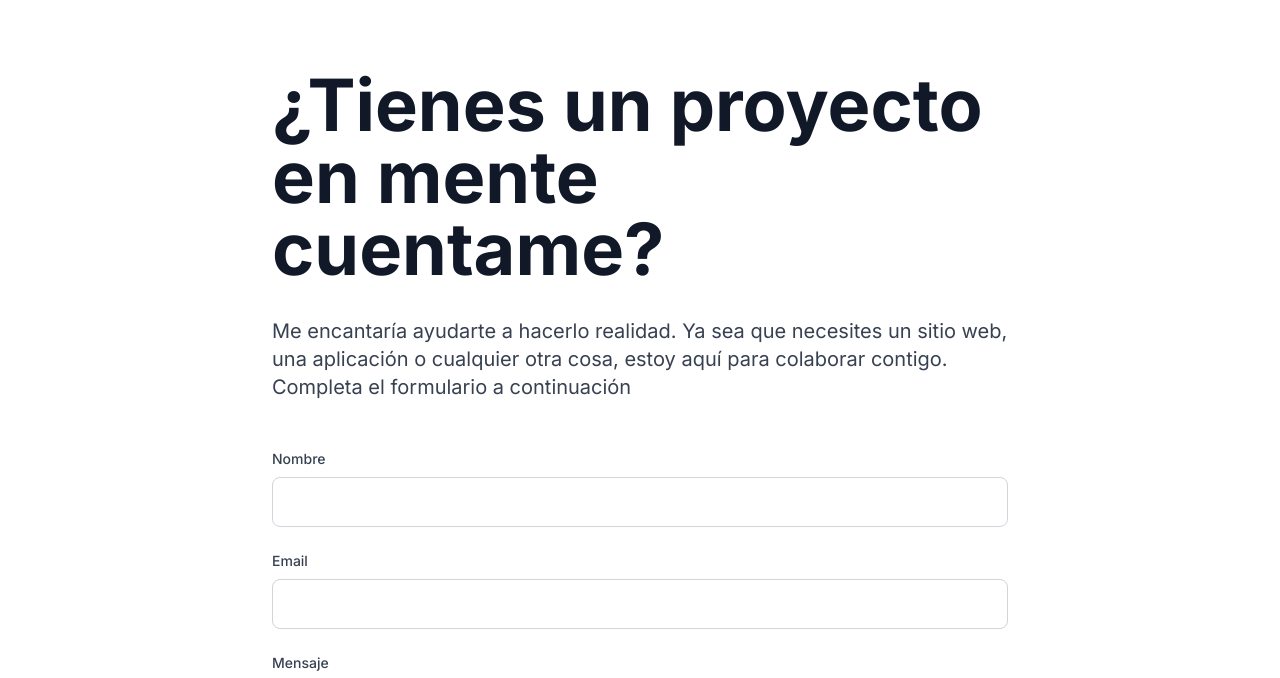
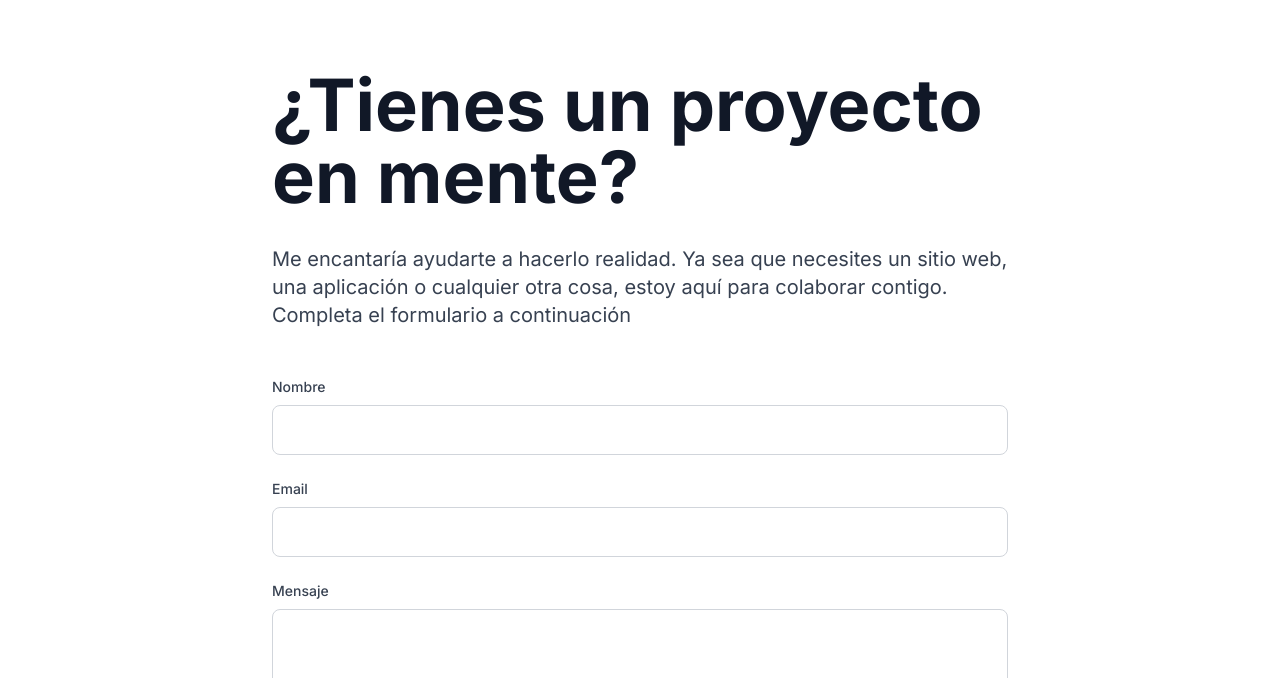
Before and after one commit to JorgeAsca/PorfolioAstro, an Astro site in the folder Astroporfolio/: page /contacto in a window 1280 px wide. Shown: the part 59-737 px from the top of the page. Built offline with nearby package versions, Linux system fonts and the light colour scheme; Astro itself is replaced by a stand-in of ours.

Commit message:
Nuevo cambio

```diff
--- a/Astroporfolio/src/pages/contacto.astro
+++ b/Astroporfolio/src/pages/contacto.astro
@@ -7,7 +7,7 @@ import Navbar from '../components/Navbar.astro';
 
     <main class="min-h-screen pt-32 max-w-3xl mx-auto px-4">
         <h1 class="font-bold text-5xl sm:text-7xl leading-tight mb-8">
-            ¿Tienes un proyecto en mente cuentame?
+            ¿Tienes un proyecto en mente?
         </h1>
         <p class="text-xl text-gray-700 mb-12">
             Me encantaría ayudarte a hacerlo realidad. Ya sea que necesites un sitio web, una aplicación o cualquier otra cosa, estoy aquí para colaborar contigo. Completa el formulario a continuación
```
